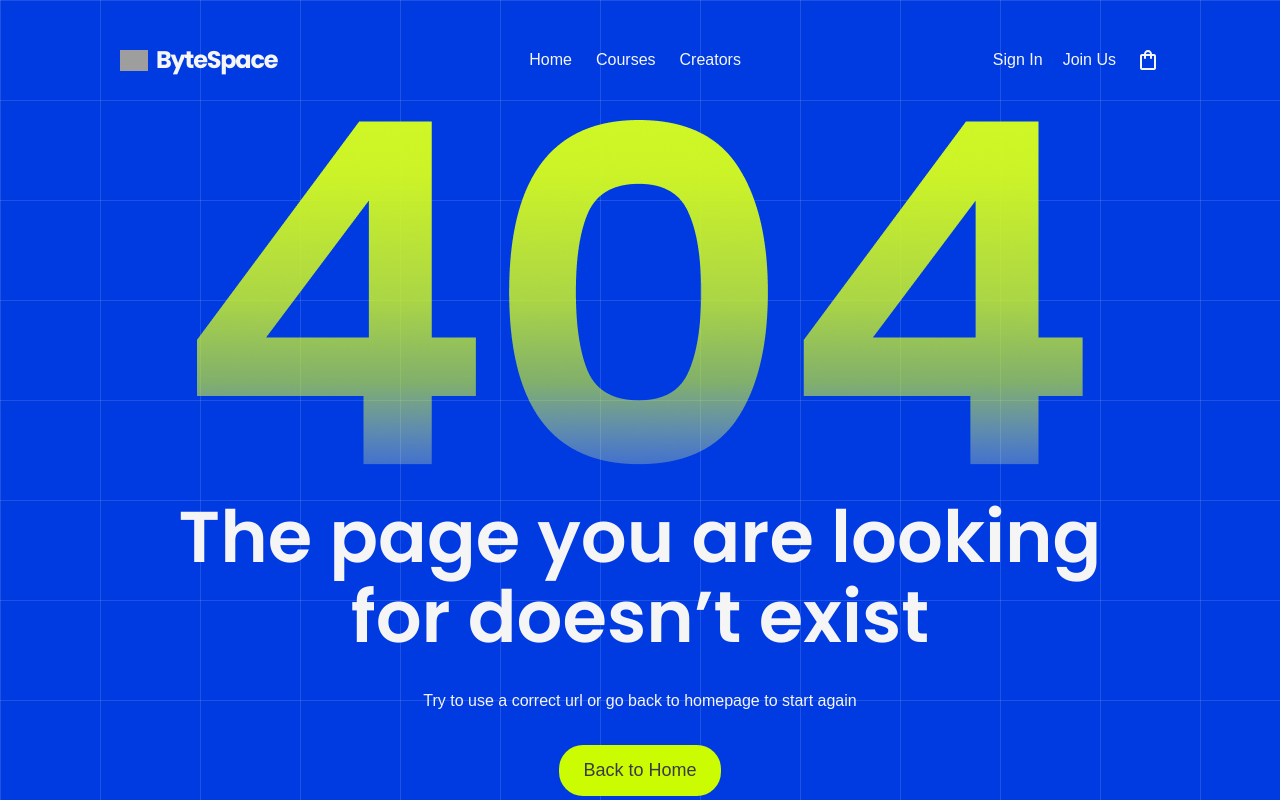
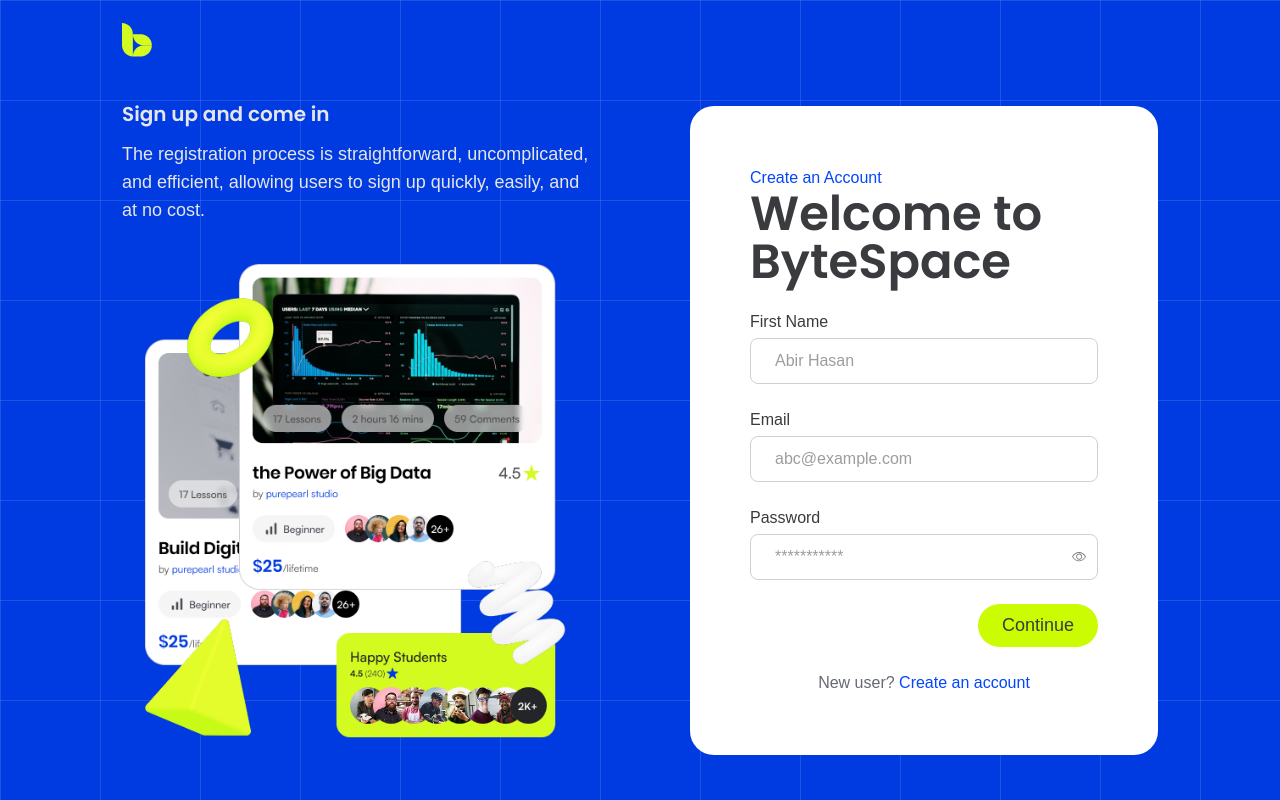
Before and after one commit to StrikerAbir/bytespace, a Next.js app: page /register in a window 1280 px wide. Before the commit this address had no page. Shown: the top 800 px of the page. Built offline with nearby package versions, Linux system fonts and the light colour scheme; grey boxes are pictures that could not be loaded; a web font is replaced by a local one.

Commit message:
register done

```diff
--- a/app/(auth)/common/AuthLayout.tsx
+++ b/app/(auth)/common/AuthLayout.tsx
@@ -1,4 +1,5 @@
 import Image from "next/image";
+import Link from "next/link";
 
 export const AuthLayout = ({
   title,
@@ -12,9 +13,11 @@
   return (
     <section className="min-h-screen bg-primary-800 grid-background">
       <div className="mx-auto max-w-360 px-6 lg:px-30.5">
-        <div className="flex h-20 w-full items-center">
-          <Image src="/icons/logo.svg" alt="Logo" width={30} height={30} />
-        </div>
+        <Link href="/" className="">
+          <div className="flex h-20 w-full items-center">
+            <Image src="/icons/logo.svg" alt="Logo" width={30} height={30} />
+          </div>
+        </Link>
 
         <div className="mt-5 flex items-center justify-between gap-15 xl:gap-25">
           {/* left side */}
--- a/app/(auth)/login/Login.tsx
+++ b/app/(auth)/login/Login.tsx
@@ -17,10 +17,10 @@
         </div>
 
         <div className="space-y-5 xl:space-y-6">
-          <TextInput label="Email" placeholder="Enter your email" />
+          <TextInput label="Email" placeholder="abc@example.com" />
           <TextInput
             label="Password"
-            placeholder="Enter your password"
+            placeholder="***********"
             type="password"
           />
           <div className="flex justify-end">
--- /dev/null
+++ b/app/(auth)/register/Register.tsx
@@ -0,0 +1,45 @@
+import Button from "@/libs/ui-components/Button";
+import TextInput from "@/libs/ui-components/Input";
+import Link from "next/link";
+import { AuthLayout } from "../common/AuthLayout";
+
+export const Register = () => {
+  return (
+    <AuthLayout
+      title="Sign up and come in"
+      description="The registration process is straightforward, uncomplicated, and efficient, allowing users to sign up quickly, easily, and at no cost."
+    >
+      {/* Login form */}
+      <div className="h-full w-full flex flex-col justify-between bg-white rounded-3xl lg:gap-5 lg:p-10 xl:gap-6 xl:p-15">
+        <div>
+          <p className="text-primary-600">Create an Account</p>
+          <h3 className="font-semibold text-4xl xl:text-5xl">
+            Welcome to ByteSpace
+          </h3>
+        </div>
+
+        <div className="space-y-5 xl:space-y-6">
+          <TextInput label="First Name" placeholder="Abir Hasan" />
+          <TextInput label="Email" placeholder="abc@example.com" />
+          <TextInput
+            label="Password"
+            placeholder="***********"
+            type="password"
+          />
+          <div className="flex justify-end">
+            <Button otherClass="!py-2">Continue</Button>
+          </div>
+        </div>
+
+
+
+        <div className="text-neutral-500 text-center">
+          <span>New user? </span>
+          <Link href="/register" className="text-primary-600">
+            Create an account
+          </Link>
+        </div>
+      </div>
+    </AuthLayout>
+  );
+};
--- /dev/null
+++ b/app/(auth)/register/page.tsx
@@ -0,0 +1,5 @@
+import { Register } from "./Register";
+
+export default function RegisterPage() {
+  return <Register />;
+}
--- a/app/header/Header.tsx
+++ b/app/header/Header.tsx
@@ -34,7 +34,7 @@
           {" "}
           <div className="flex items-center gap-2">
             <Image
-              src="/icons/home/header/logo.svg"
+              src="/icons/logo.svg"
               alt="ByteSpace Logo"
               width={28}
               height={30}
--- a/libs/ui-components/Button.tsx
+++ b/libs/ui-components/Button.tsx
@@ -25,7 +25,7 @@
   type = "button",
 }: ButtonProps) => {
   const baseStyles =
-    "whitespace-nowrap rounded-3xl text-[18px] font-medium disabled:cursor-not-allowed flex items-center gap-2 flex justify-center items-center";
+    "whitespace-nowrap rounded-3xl text-[18px] font-medium cursor-pointer disabled:cursor-not-allowed flex items-center gap-2 flex justify-center items-center";
 
   const variantStyles = {
     primary: "bg-primary-500 text-neutral-900",
```
